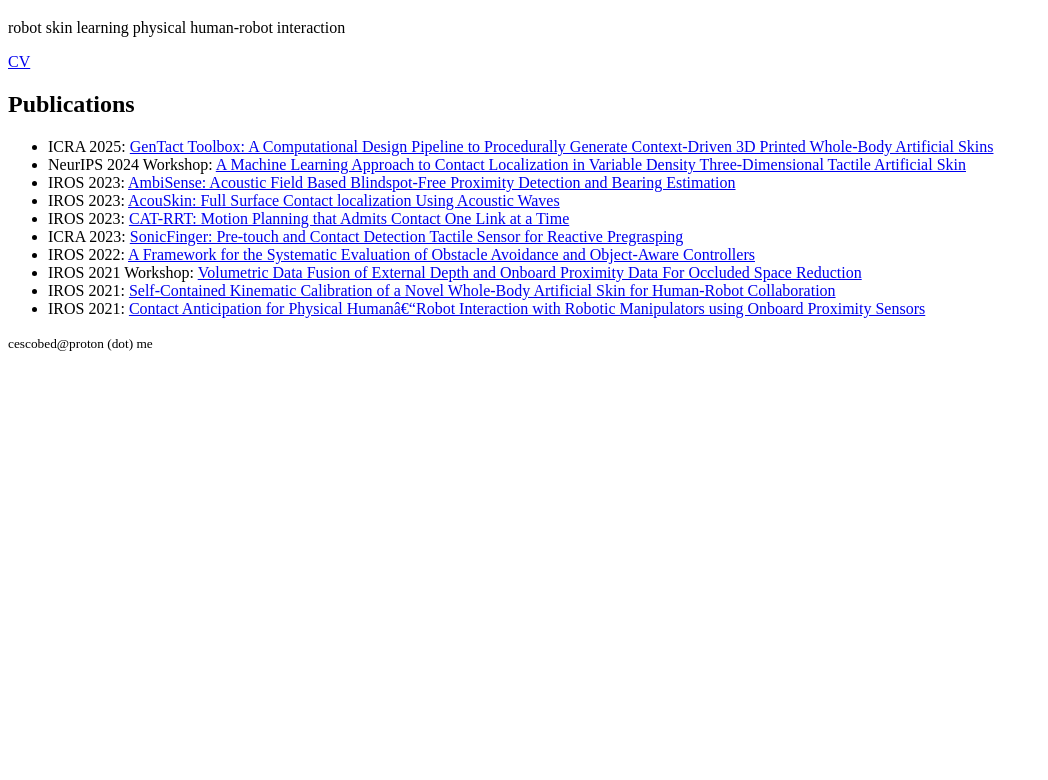
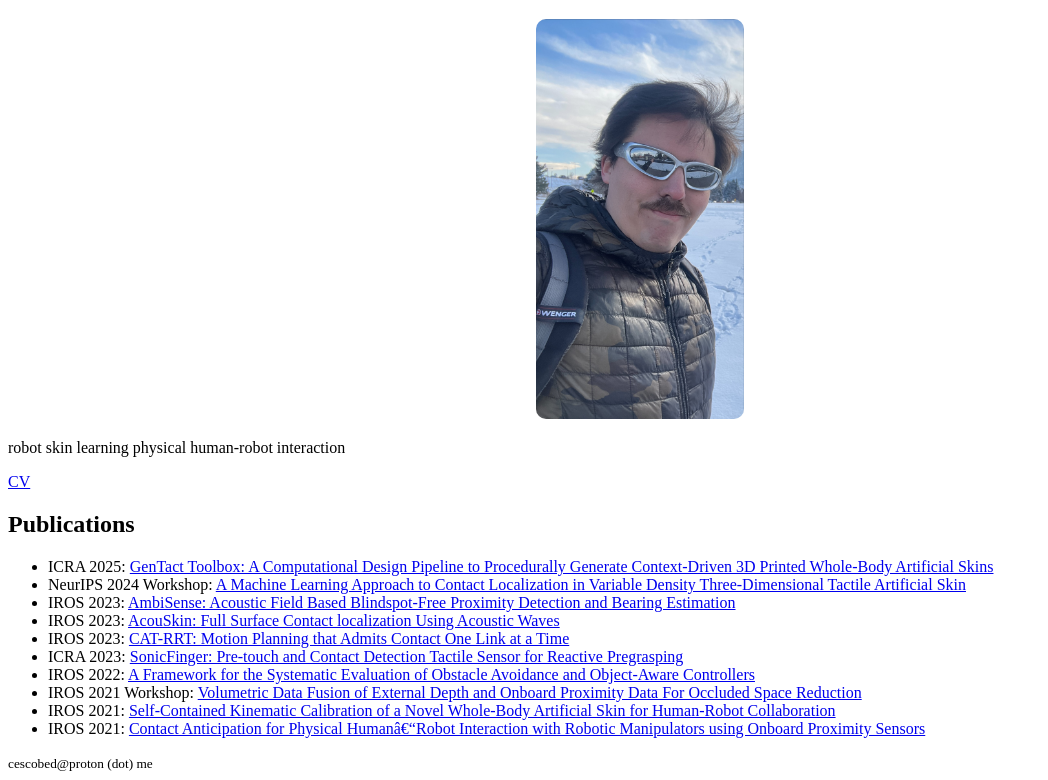
Before and after one commit to calebescobedo/caleb.phd, a plain HTML site: page index.html in a window 1280 px wide. Shown: the part 61-841 px from the top of the page, without its empty margins (0-1048 px from the left). Before the commit the page ends 800 px from the top, so only its background shows below. Drawn offline with Linux system fonts and the light colour scheme.

Commit message:
added pic of me

```diff
--- a/index.html
+++ b/index.html
@@ -7,6 +7,10 @@
 </head>
 <body>
   <h1>Caleb Escobedo</h1>
+  <!-- Add your image right below your name -->
+  <div style="text-align: center; margin-top: 10px;">
+    <img src="assets/me_1.jpeg" alt="Photo of Caleb Escobedo" style="max-height: 400px; width: auto; border-radius: 10px;">
+  </div>
   <p>robot skin learning physical human-robot interaction</p>
   <p>
     <a href="assets/escobedo_cv.pdf" target="_blank">CV</a>
```
Also changed, not shown: assets/me_1.jpeg (added).
